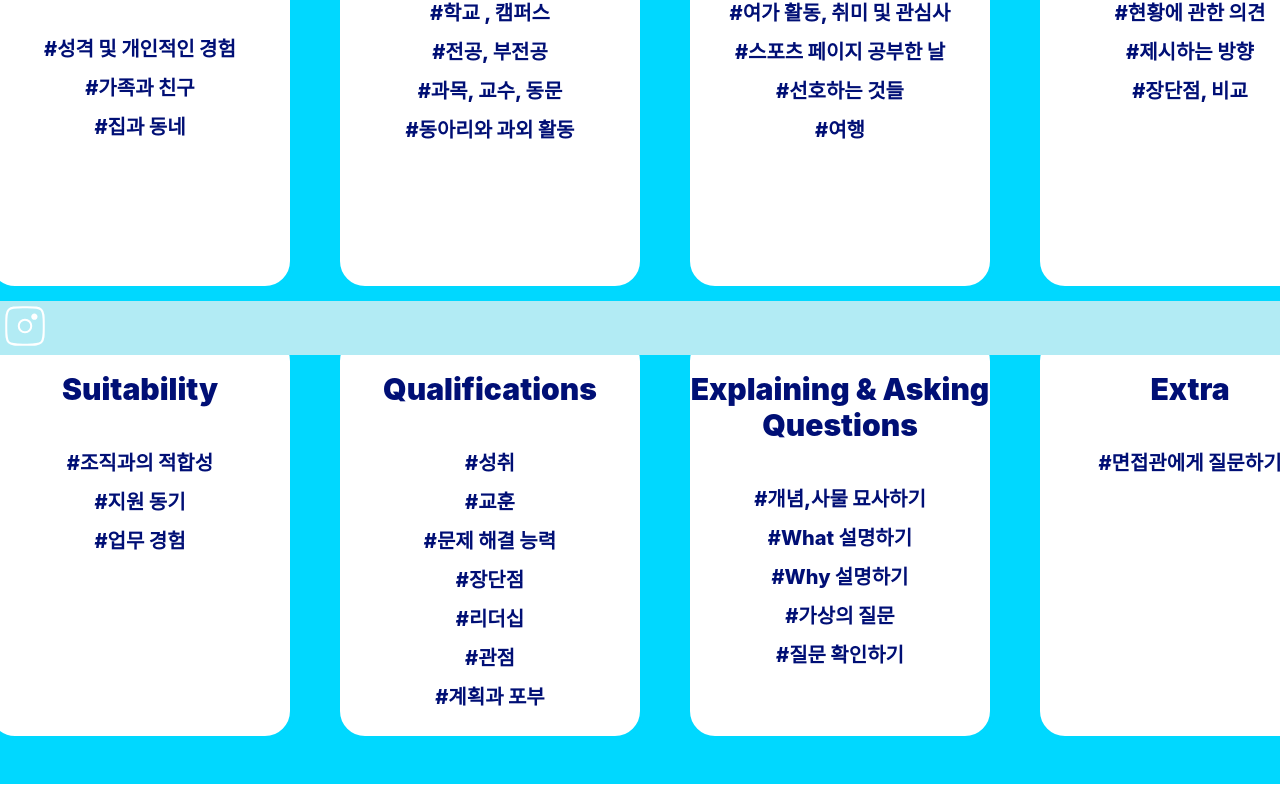
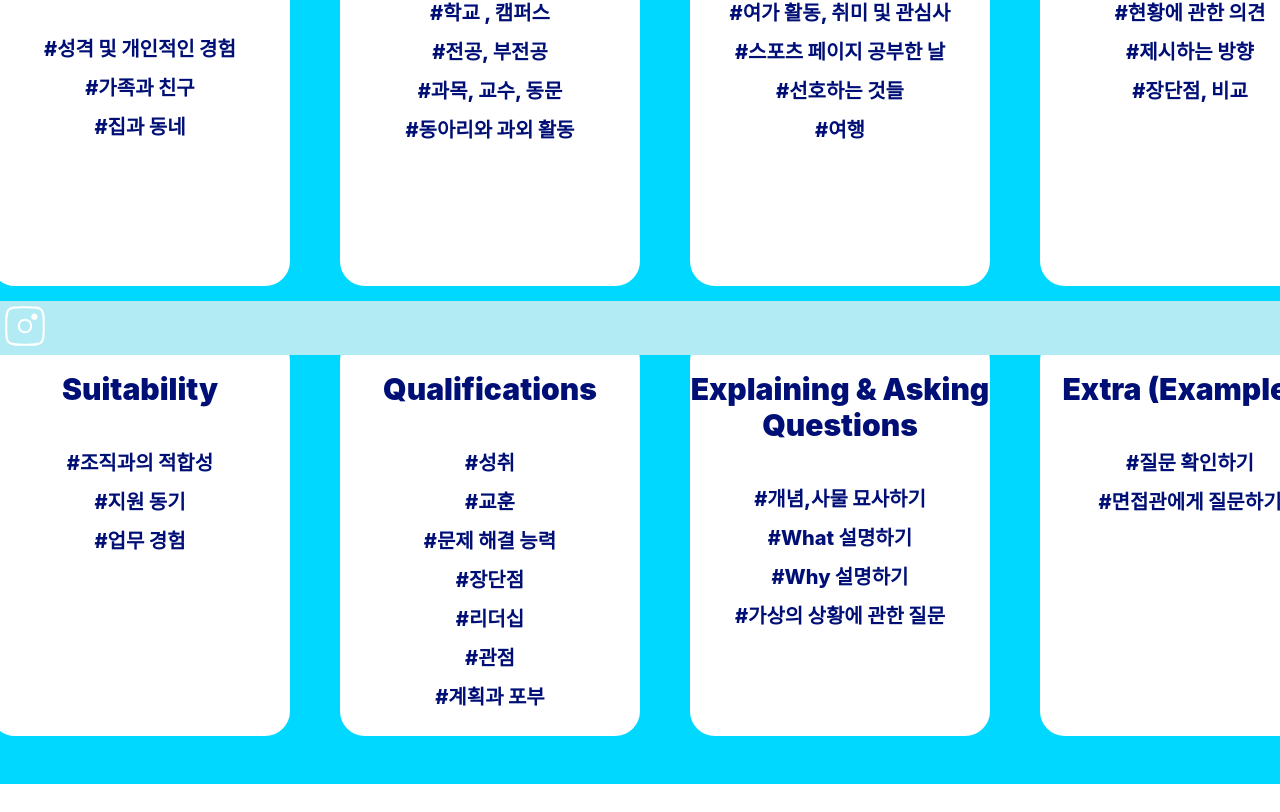
Before and after one commit to Airbear-HS/AIRBEAR, a React (Create React App) app: page /interview in a window 1280 px wide. Shown: the part 445-1257 px from the top of the page. Built offline with nearby package versions, Linux system fonts and the light colour scheme.

Commit message:
questioncategoriesrepair

```diff
--- a/src/component/nav/Interview.jsx
+++ b/src/component/nav/Interview.jsx
@@ -78,11 +78,16 @@ const Interview = () => {
         '#개념,사물 묘사하기',
         '#What 설명하기',
         '#Why 설명하기',
-        '#가상의 질문',
-        '#질문 확인하기',
+        '#가상의 상황에 관한 질문',
       ],
     },
-    { hashtags: [<p>Extra</p>, '#면접관에게 질문하기'] },
+    {
+      hashtags: [
+        <p>Extra (Examples)</p>,
+        '#질문 확인하기',
+        '#면접관에게 질문하기',
+      ],
+    },
   ];
 
   return (
```
